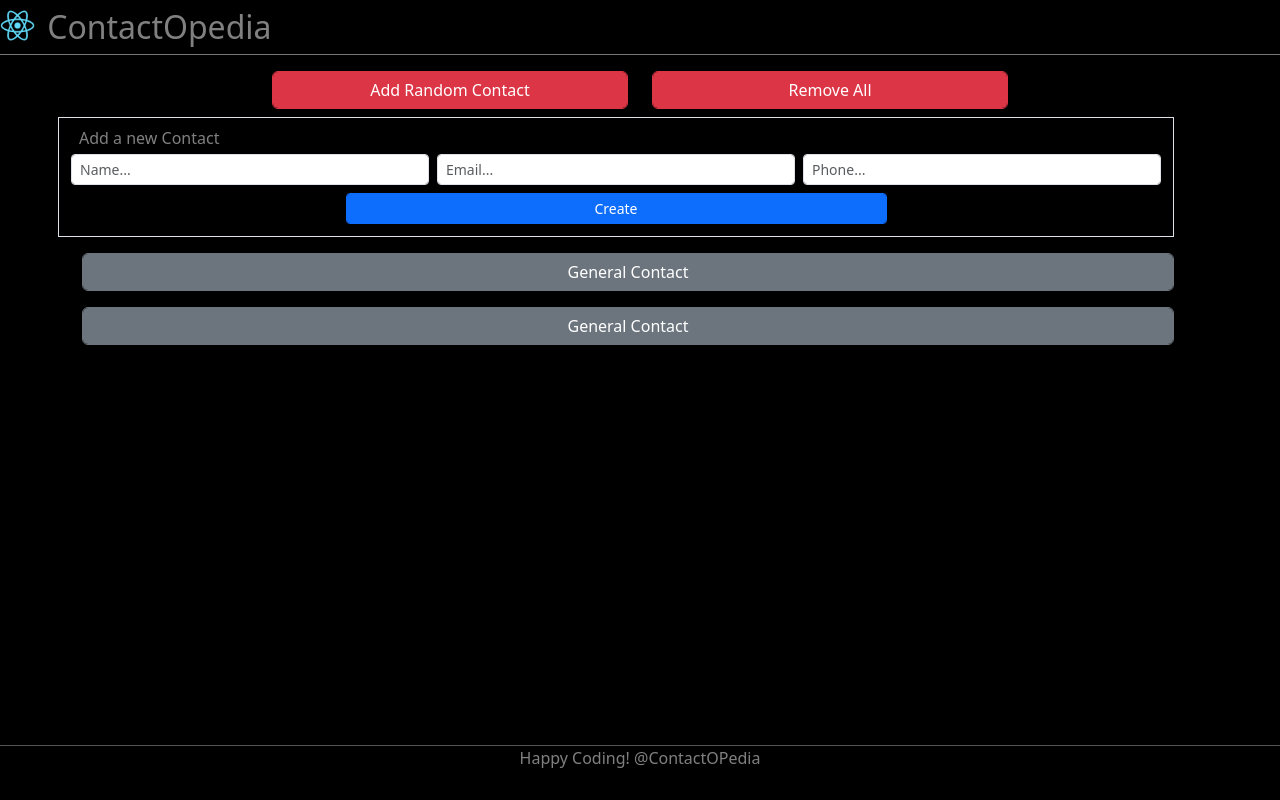
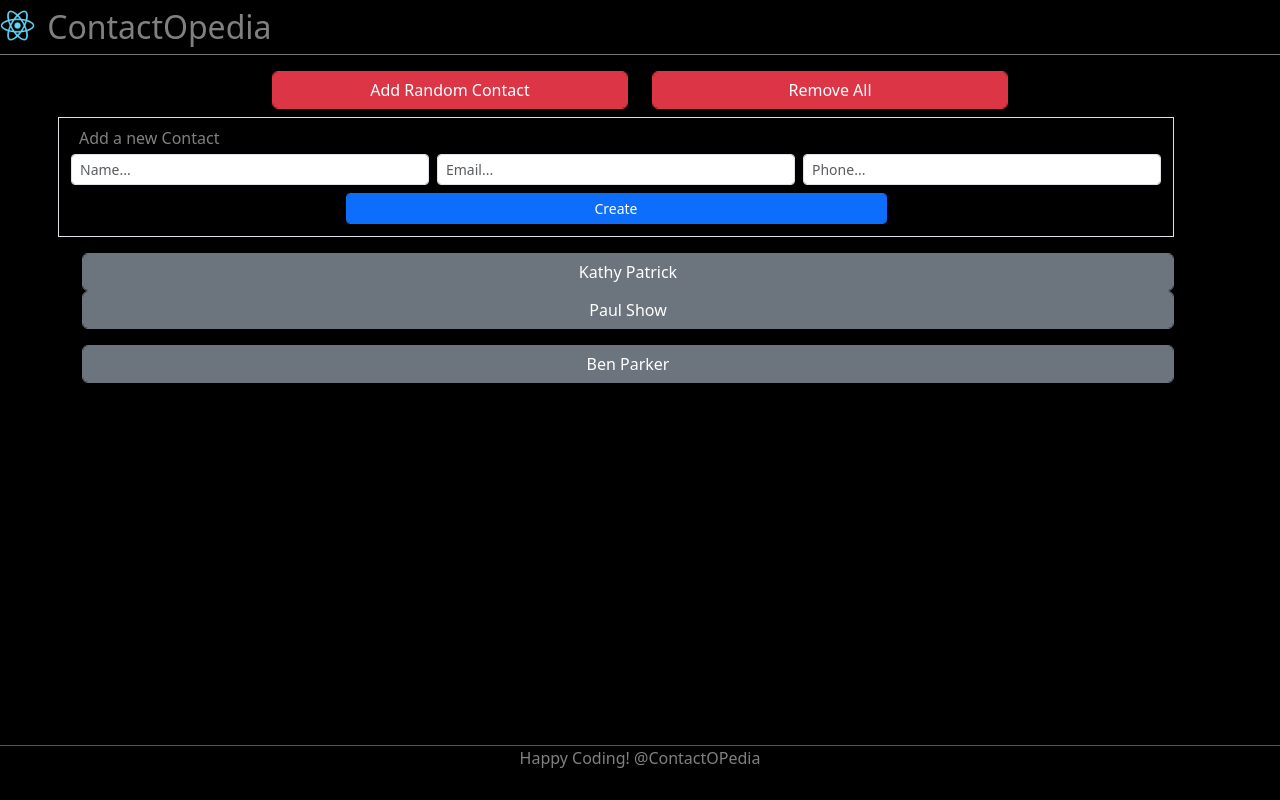
Before and after one commit to Gurnik/ContactOPedia, a React (Create React App) app: page / in a window 1280 px wide. Built offline with nearby package versions, Linux system fonts and the light colour scheme.

Commit message:
Favorite and General Contact State

```diff
--- a/src/Components/ContactPages/Contact.jsx
+++ b/src/Components/ContactPages/Contact.jsx
@@ -1,7 +1,9 @@
-const Contact = () => {
+const Contact = (props) => {
   return (
     <div>
-      <button className="btn btn-secondary form-control">Contact</button>
+      <button className="btn btn-secondary form-control">
+        {props.contact.name}
+      </button>
     </div>
   );
 };
--- a/src/Components/ContactPages/ContactIndex.jsx
+++ b/src/Components/ContactPages/ContactIndex.jsx
@@ -8,6 +8,35 @@ import GeneralContacts from "./GeneralContacts";
 import Footer from "../Layout/Footer";
 
 class ContactIndex extends React.Component {
+  constructor(props) {
+    super(props);
+    this.state = {
+      contactList: [
+        {
+          id: 1,
+          name: "Ben Parker",
+          phone: "666-666-7770",
+          email: "ben@dotnetmastery.com",
+          isFavorite: false,
+        },
+        {
+          id: 2,
+          name: "Kathy Patrick",
+          phone: "111-222-0000",
+          email: "kathy@dotnetmastery.com",
+          isFavorite: true,
+        },
+        {
+          id: 3,
+          name: "Paul Show",
+          phone: "999-222-1111",
+          email: "paul@dotnetmastery.com",
+          isFavorite: true,
+        },
+      ],
+    };
+  }
+
   render() {
     return (
       <div>
@@ -24,10 +53,18 @@ class ContactIndex extends React.Component {
               <AddContact />
             </div>
             <div className="row py-2">
-              <FavoriteContacts />
+              <FavoriteContacts
+                contacts={this.state.contactList.filter(
+                  (u) => u.isFavorite == true
+                )}
+              />
             </div>
             <div className="row py-2">
-              <GeneralContacts />
+              <GeneralContacts
+                contacts={this.state.contactList.filter(
+                  (u) => u.isFavorite == false
+                )}
+              />
             </div>
           </div>
         </div>
--- a/src/Components/ContactPages/FavoriteContacts.jsx
+++ b/src/Components/ContactPages/FavoriteContacts.jsx
@@ -1,9 +1,11 @@
-const FavoriteContacts = () => {
+import Contact from "./Contact";
+
+const FavoriteContacts = (props) => {
   return (
     <div>
-      <button className="btn btn-secondary form-control">
-        General Contact
-      </button>
+      {props.contacts.map((contact, index) => (
+        <Contact contact={contact} key={index}></Contact>
+      ))}
     </div>
   );
 };
--- a/src/Components/ContactPages/GeneralContacts.jsx
+++ b/src/Components/ContactPages/GeneralContacts.jsx
@@ -1,9 +1,11 @@
-const GeneralContacts = () => {
+import Contact from "./Contact";
+
+const GeneralContacts = (props) => {
   return (
     <div>
-      <button className="btn btn-secondary form-control">
-        General Contact
-      </button>
+      {props.contacts.map((contact, index) => (
+        <Contact contact={contact} key={index}></Contact>
+      ))}
     </div>
   );
 };
```
